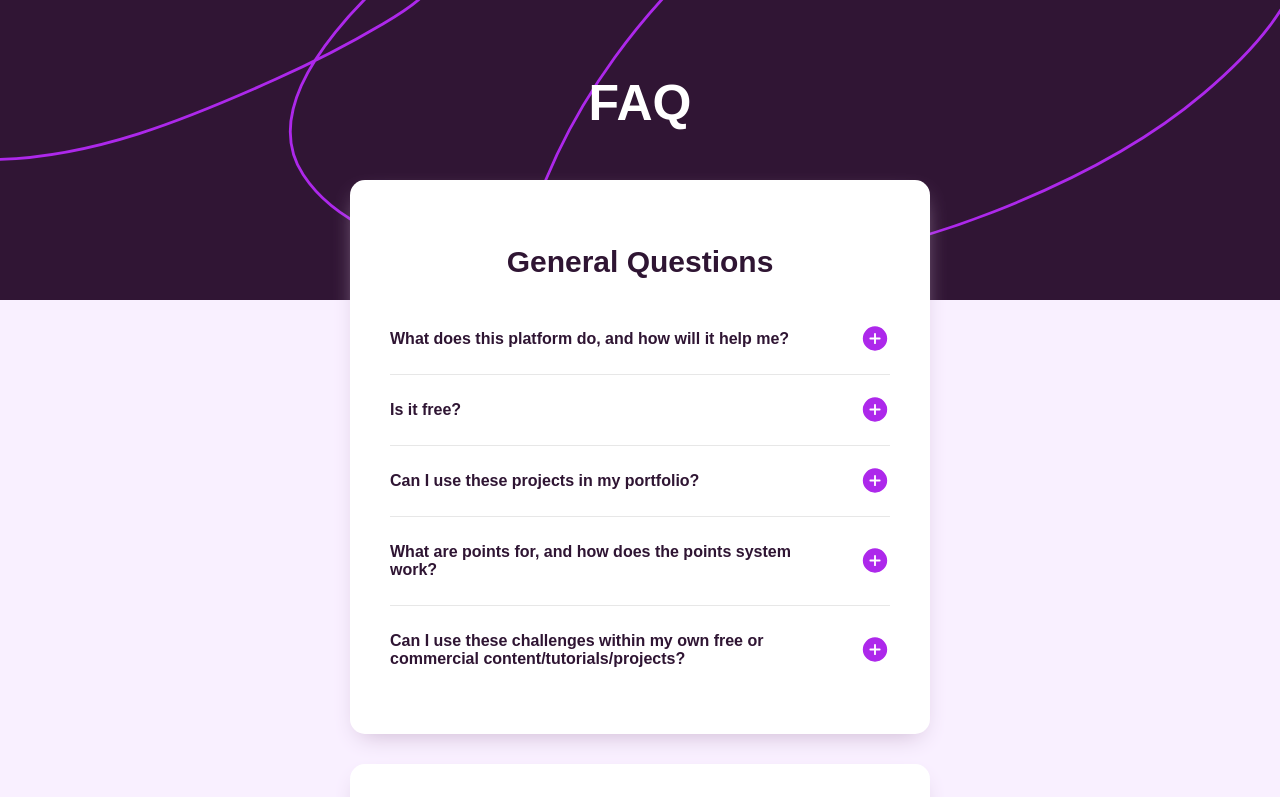
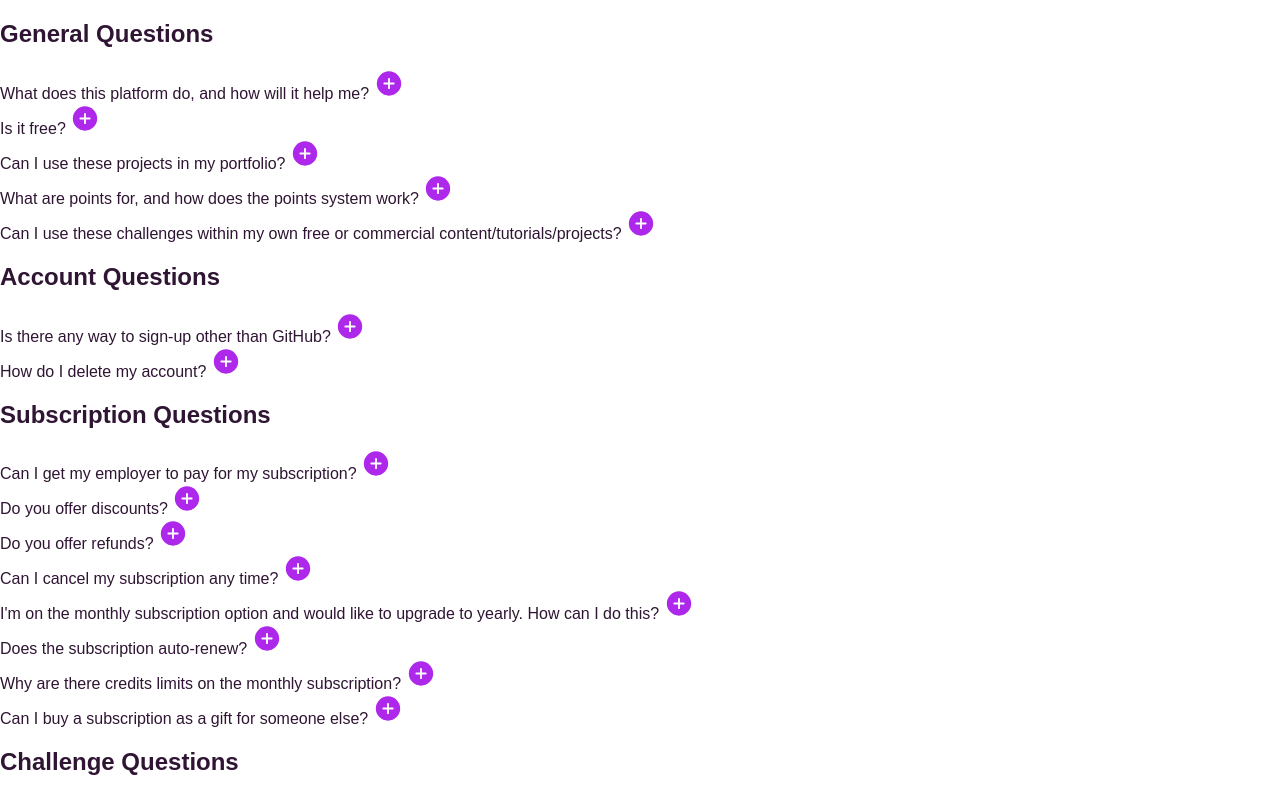
Before and after one commit to annaduong17/faq-accordion, a React (Create React App) app: page / in a window 1280 px wide. Shown: the top 797 px of the page. Built offline with nearby package versions, Linux system fonts and the light colour scheme; a web font is replaced by a local one.

Commit message:
Revert "finalize stylings"
This reverts commit 4e250c7769eda40961915fd87acb3b22101be004.

```diff
--- a/src/components/Accordion.js
+++ b/src/components/Accordion.js
@@ -21,18 +21,15 @@ export default function Accordion({ section }) {
 
 
     return(
-      <div key={index} className="question">
-        <div className='label flex' onClick={() => handleClick(index)}>
-          <p>{question.label}</p>
-          {icon}
-        </div>
-        {isExpanded && <div className='answer'>{question.answer}</div>}
+      <div key={index}>
+        <div onClick={() => handleClick(index)}>{question.label} {icon}</div>
+        {isExpanded && <div>{question.answer}</div>}
       </div>
     )
   });
 
   return(
-    <div className="section">
+    <div>
       <h2>{section.title}</h2>
       <div>{renderedItems}</div>
     </div>
--- a/src/components/FAQPage.js
+++ b/src/components/FAQPage.js
@@ -1,5 +1,4 @@
 import Accordion from './Accordion';
-import Star from '../images/icon-star.svg';
 
 export default function FAQPage() {
   const items = [
@@ -159,19 +158,13 @@ export default function FAQPage() {
 
   const renderedItems = items.map((section) => {
     return(
-        <Accordion key={section.id} section={section} />
+      <Accordion key={section.id} section={section} />
     )
-  });
+  })
 
   return(
-    <div className='container'>
-      <div className="background-image">
-        <h1>FAQ</h1>
-      </div>
-      <div className="purple-background"></div>
-      <div className='main-content'>
-        {renderedItems}
-      </div>
+    <div>
+      {renderedItems}
     </div>
   )
 }
--- a/src/index.scss
+++ b/src/index.scss
@@ -20,59 +20,43 @@ body {
 
 .container {
   position: relative;
-  width: 100%;
-  height: 100%;
+  width: 100vw;
+  height: 100vh;
   display: flex;
   flex-direction: column;
 }
 
 .background-image {
-  position: fixed;
-  z-index: 1;
-  width: 100%;
-  height: 300px;
+  width: 100vw;
+  height: 500px;
   background-image: url('./images/background-pattern-desktop.svg');
   background-size: cover;
   background-repeat: no-repeat;
 }
 
 .purple-background {
-  position: fixed;
-  z-index: 0;
   width: 100%;
   height: 100%;
   background-color: $light-pink;
 }
 
 .main-content {
-  position: absolute;
-  z-index: 3;
-  top: 150px;
-  left: 50%;
-  transform: translate(-50%);
-}
-
-.section {
   font-size: 16px;
   font-weight: bold;
   border-radius: 15px;
-  box-shadow: 0 10px 25px -10px $shadow-pink;
+  box-shadow: 0 20px 25px -10px $shadow-pink;
+  position: absolute;
+  top: 50%;
+  left: 50%;
+  transform: translate(-50%, -50%) ;
   width: 500px;
   background-color: $white;
   padding: 40px;
-  margin: 30px;
 }
 
 h1 {
-  font-size: 50px;
-  color: $white;
-  text-align: center;
-  padding-block: 40px;
-}
-
-h2 {
-  font-size: 30px;
-  text-align: center;
+  font-size: 45px;
+  padding-left: 20px;
 }
 
 .flex {
@@ -80,7 +64,7 @@ h2 {
   align-items: center;
 }
 
-.question {
+.faq-section {
   border-bottom: 1px solid $light-gray;
 
   &:last-child {
@@ -115,25 +99,12 @@ h2 {
 @media (max-width: 500px) {
   h1 {
     font-size: 10vw;
-    padding-block: 3vw;
-  }
-
-  h2 {
-    font-size: 6.5vw;
   }
 
   .main-content {
-    top: 25vw;
-  }
-
-  .section {
     width: 75vw;
-    font-size: 3.75vw;
+    font-size: 4vw;
     padding: 7vw;
-
-    .answer {
-      line-height: 6.5vw;
-    }
   }
 
   img {
```
